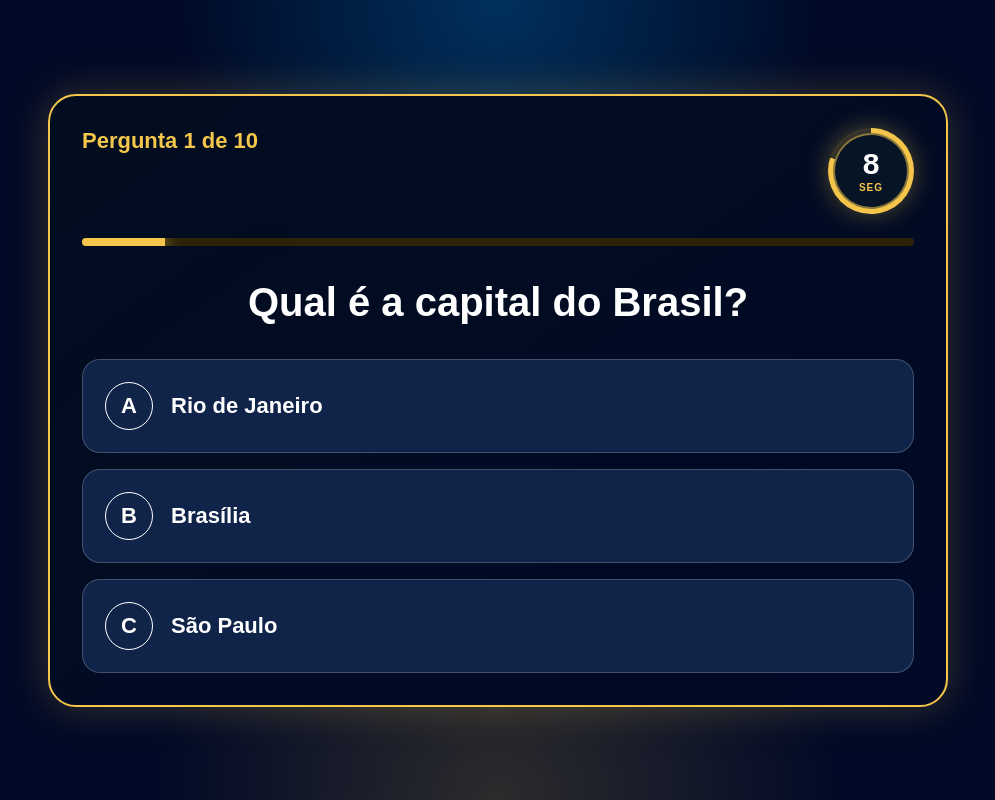
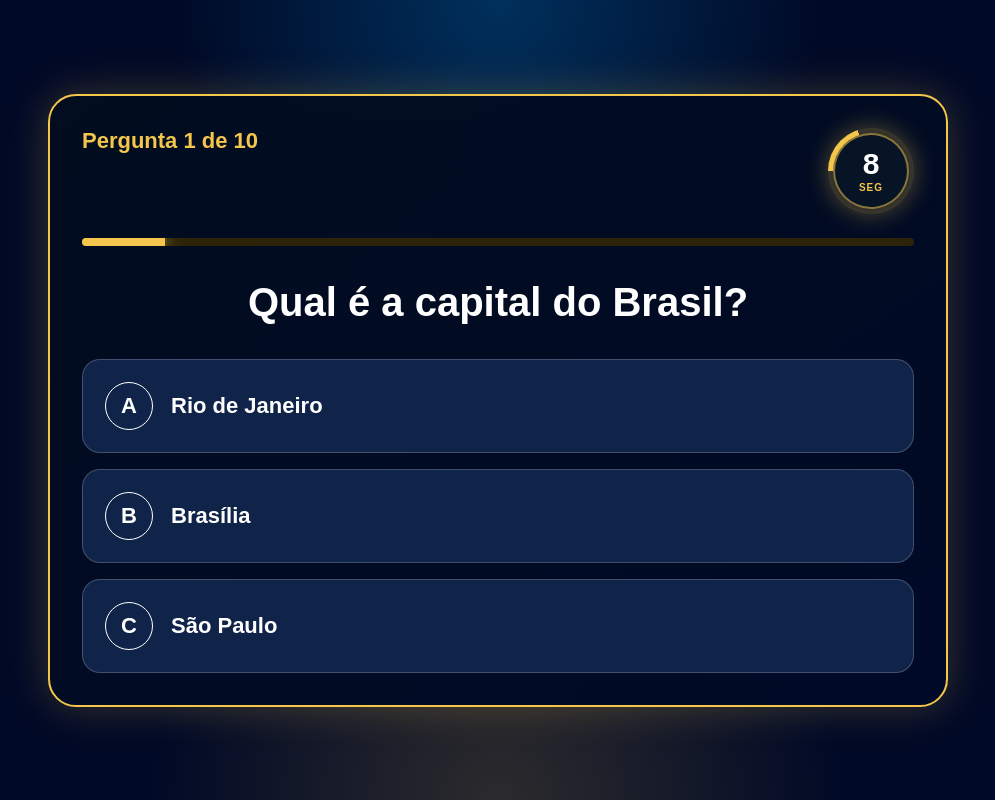
Before and after one commit to gutokardoso/quizz, a React (Vite) app: page / in a window 1280 px wide. Both pictures are taken after a click on the button "COMEÇAR DESAFIO". Shown: the whole page, without its empty margins (142-1137 px from the left). Built offline with nearby package versions, Linux system fonts and the light colour scheme.

Commit message:
Add files via upload

```diff
--- a/src/App.jsx
+++ b/src/App.jsx
@@ -193,7 +193,7 @@ export default function App() {
           <div
             className="timer-circle"
             style={{
-              background: `conic-gradient(#f4c64b ${timerProgress}%, rgba(244,198,75,.16) ${timerProgress}% 100%)`
+              background: `conic-gradient(from -90deg, #f4c64b 0% ${(100 - timerProgress)}%, rgba(244,198,75,.16) ${(100 - timerProgress)}% 100%)`
             }}
           >
             <div className="timer-inner">
```
